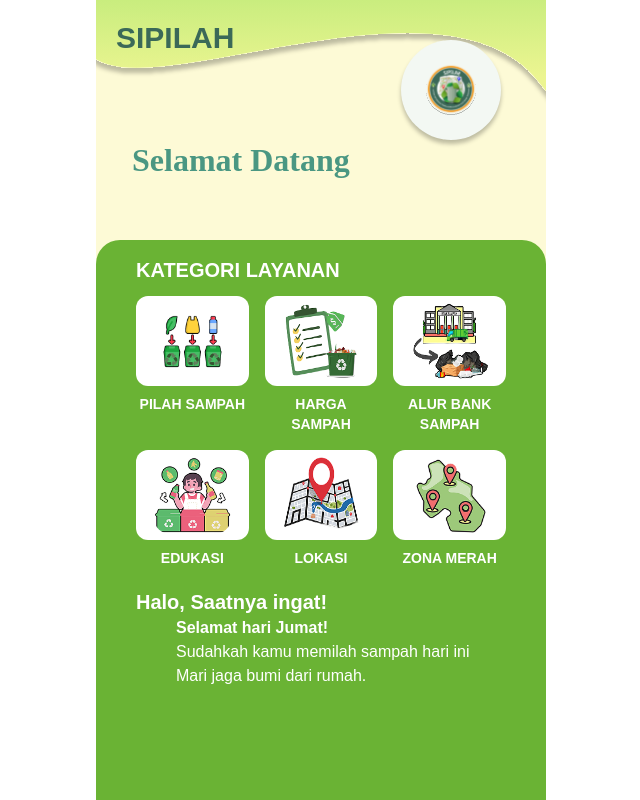
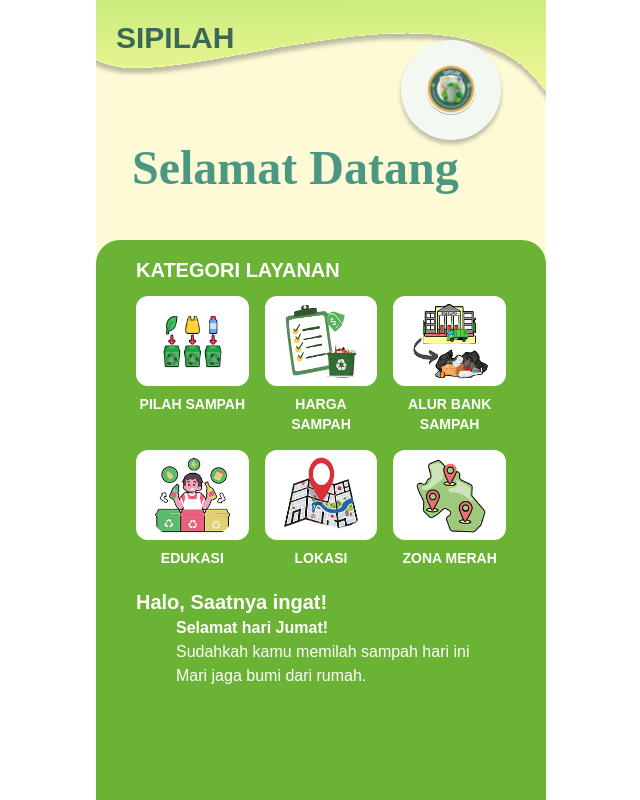
Before and after one commit to raihanrahman90/bank-sampah, a Next.js app: page /home in a window 1280 px wide. Shown: the whole page, without its empty margins (319-959 px from the left). Built offline with nearby package versions, Linux system fonts and the light colour scheme.

Commit message:
update home font size at desktop

```diff
--- a/src/app/home/page.tsx
+++ b/src/app/home/page.tsx
@@ -50,7 +50,9 @@ export default function Home() {
   return (
     <PageTemplate title="SIPILAH" image="/images/logo.svg">
       <div className="px-5">
-        <h3 className="text-[32px] text-custom-dark leading-none mt-2 font-bold text font-title">Selamat Datang</h3>
+        <h3 className="text-[32px] md:text-5xl text-custom-dark leading-none mt-2 font-bold text font-title">
+          Selamat Datang
+        </h3>
       </div>
       <div
         className="flex flex-col items-start justify-start
```
